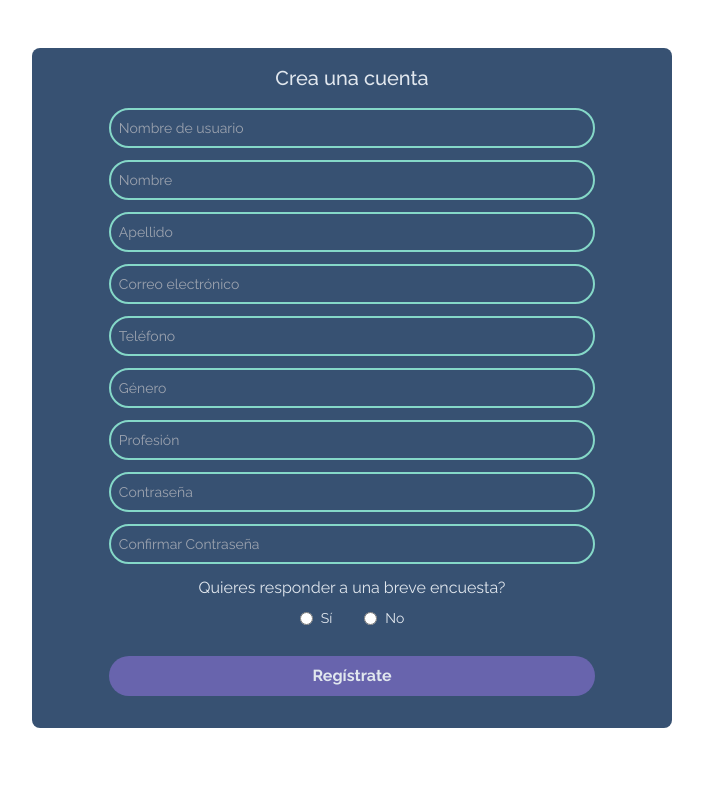
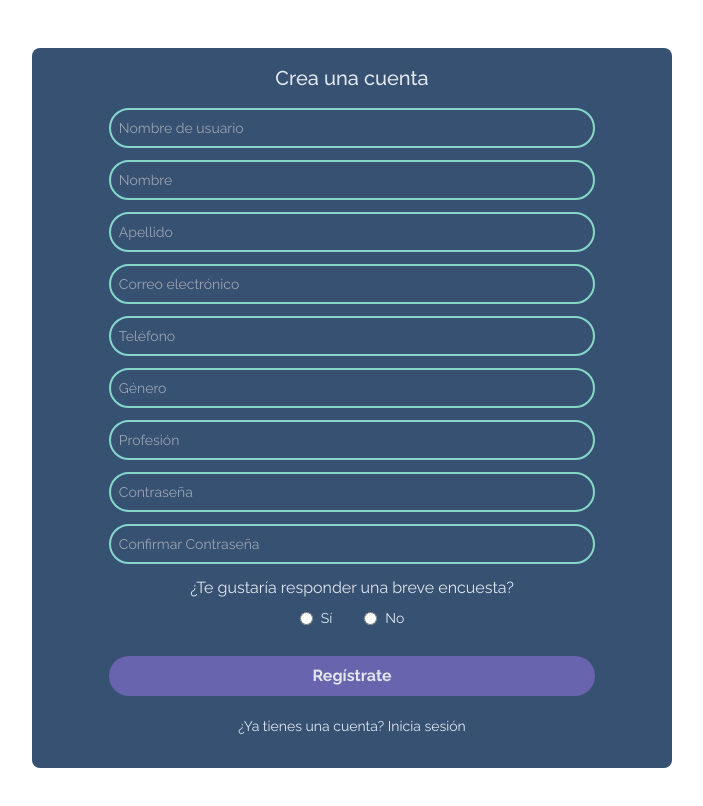
Before and after one commit to LorelizDev/hackaton-F5-G1-2024, a React (Vite) app: page /register in a window 1280 px wide. Shown: the top 806 px of the page, without its empty margins (288-991 px from the left). Built offline with nearby package versions, Linux system fonts and the light colour scheme.

Commit message:
fix(register):add-link-to-login-in-register-and-add-username-input

```diff
--- a/src/components/FormTemplate.jsx
+++ b/src/components/FormTemplate.jsx
@@ -1,4 +1,5 @@
 import { useForm } from "react-hook-form";
+import { Link } from "react-router-dom";
 
 const FormTemplate = ({ title, fields, onSubmit, submitText, initialValues = {} }) => {
 	const { register, handleSubmit, formState: { errors }, reset } = useForm({
@@ -15,9 +16,9 @@ const FormTemplate = ({ title, fields, onSubmit, submitText, initialValues = {}
 			<h2 className="text-center text-xl font-medium mb-4">{title}</h2>
 			<form
 				onSubmit={handleSubmit(handleFormSubmit)}
-				className="w-4/5 mx-auto my-4 bg-dark text-light">
+				className="flex flex-col items-center w-4/5 mx-auto my-4 bg-dark text-light">
 				{fields.map(({ name, type, placeholder, validation }, index) => (
-					<div key={index} className="mb-3">
+					<div key={index} className="mb-3 w-full">
 						{type === "radio" ? (
 							<>
 								<p className="mb-2 text-center">{name}</p>
@@ -63,6 +64,7 @@ const FormTemplate = ({ title, fields, onSubmit, submitText, initialValues = {}
 				<button type="submit" className="w-full mt-4 bg-medium text-light font-bold p-2 rounded-3xl hover:bg-opacity-70">
 					{submitText}
 				</button>
+				<Link to="/login" className="mt-5 text-sm hover:font-semibold">¿Ya tienes una cuenta? Inicia sesión</Link>
 			</form>
 		</div>
 	);
--- a/src/pages/Login.jsx
+++ b/src/pages/Login.jsx
@@ -63,8 +63,8 @@ const Login = () => {
           }
           {loginError && <p className='text-red-500 self-center'>Datos incorrectos</p>}
           <div className='flex flex-col items-center mt-5'>
-            <Link to="" className='font-semibold text-sm text-dark'>¿Has olvidado tu contraseña?</Link>
-            <Link to="/register" className='text-base text-medium font-semibold'>Crear cuenta</Link>
+            <Link to="" className='hover:font-semibold font-medium text-sm text-dark'>¿Has olvidado tu contraseña?</Link>
+            <Link to="/register" className='hover:font-semibold font-medium text-base text-medium'>Crear cuenta</Link>
           </div>
 
         </form>
--- a/src/pages/Register.jsx
+++ b/src/pages/Register.jsx
@@ -14,7 +14,7 @@ const Register = () => {
     { name: "profession", type: "text",  placeholder: "Profesión", validation: { required: "Tu profesión es requerida" } },
     { name: "password", type: "password",  placeholder: "Contraseña", validation: { required: "Tu contraseña es requerida" } },
     { name: "confirmPassword", type: "password",  placeholder: "Confirmar Contraseña", validation: { required: "Tu contraseña es requerida" } },
-    { name: "Quieres responder a una breve encuesta?", type: "radio", options: ["Sí", "No"], validation: { required: "Debes seleccionar una opción" } },
+    { name: "¿Te gustaría responder una breve encuesta?", type: "radio", options: ["Sí", "No"], validation: { required: "Debes seleccionar una opción" } },
   ];
 
   const navigate = useNavigate();
```
